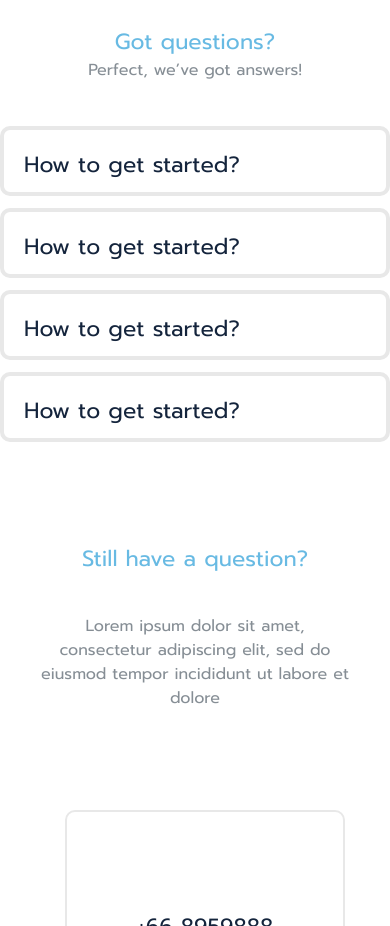
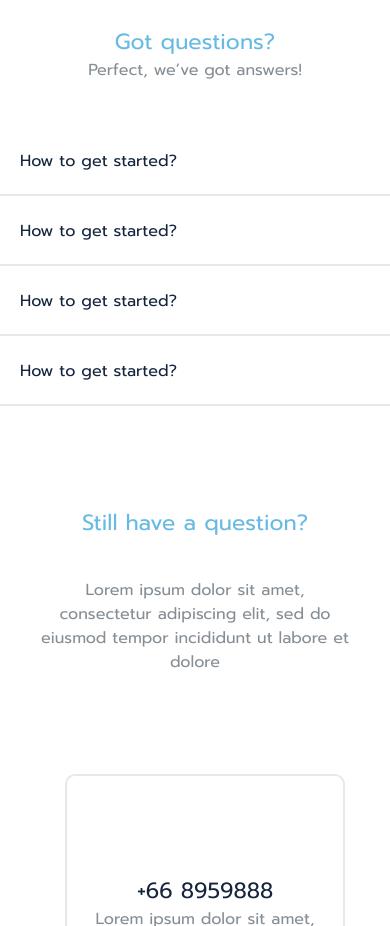
Before and after one commit to Joshwa-Shahbaz/wefresh, a Next.js app: page / in a window 390 px wide. Shown: the part 2120-3046 px from the top of the page. Built offline with nearby package versions, Linux system fonts and the light colour scheme.

Commit message:
making query section responsive

```diff
--- a/src/containers/Query section/index.js
+++ b/src/containers/Query section/index.js
@@ -21,25 +21,25 @@ const QuerySection = () => {
           Perfect, we’ve got answers!
         </p>
 
-        <div className="max-w-[780px] mx-auto my-[44px]">
+        <div className="max-w-[780px] mx-auto mt-[44px]">
           {Questions.map((item) => {
             const isActive = activeId === item.id;
             return (
               <React.Fragment key={item.id}>
                 <div
-                  className={`min-w-[320px] lg:max-w-[780px] text-start h-[70px] flex-shrink-0 border-[#E8E8E8] border-4 rounded-[10px] my-[12px] mx-auto transition-transform  ${
+                  className={`min-w-[320px] lg:max-w-[780px] text-start h-[70px] flex-shrink-0 border-b-2 md:border-[#E8E8E8] md:border-4 md:rounded-[10px] md:my-[12px] mx-auto ${
                     isActive ? "h-auto" : ""
                   }`}
                   onClick={() => handleToggle(item.id)}
                 >
-                  <h1 className="text-[22px] text-[#14243C] leading-[30px] p-[20px]">
+                  <h1 className="text-[16px] md:text-[22px] text-[#14243C] leading-[30px] p-[20px]">
                     {item.question}
                   </h1>
                 </div>
                 {isActive && (
-                  <div className="max-w-[780px] mt-[12px] text-start h-[180px] flex-shrink-0 rounded-[10px] border-[#68BAE3] border-4">
-                    <div className="flex flex-col p-[30px]">
-                      <h1 className="text-[#68BAE3] text-[22px] font-normal">
+                  <div className="max-w-[780px] mt-0 md:mt-[12px] border-b-2 text-start h-[auto] md:h-[180px] flex-shrink-0 md:rounded-[10px] md:border-[#68BAE3] md:border-4">
+                    <div className="flex flex-col p-[20px]">
+                      <h1 className="text-[#68BAE3] text-[16px] md:text-[22px] font-normal">
                         {item.question}
                       </h1>
                       <p className="my-[12px] text-[16px] text-[#868E95]">
```
